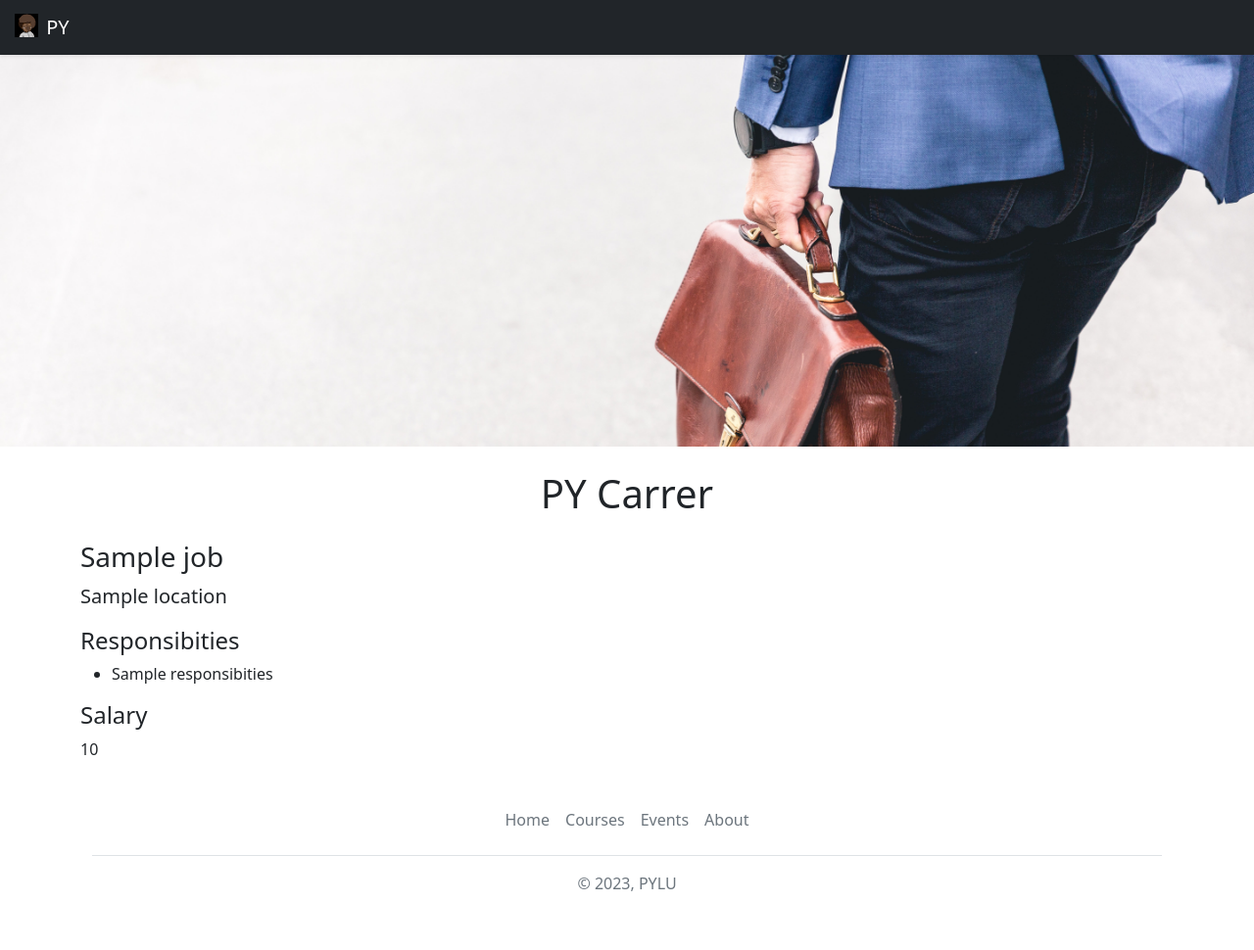
After one commit to pylu0923/flask__test_project_v2, a Flask app: template templates/jobpage.html in a window 1280 px wide. The commit adds this page. Shown: the whole page at 98% size. Run offline with Flask 3, Linux system fonts and the light colour scheme; the template is opened without the code that fills it: most values are stand-ins (such as "Sample title", 1, 10 or a date in 2020).

Commit message:
dynamic pages for each job

```diff
--- a/app.py
+++ b/app.py
@@ -1,19 +1,28 @@
 from flask import Flask, render_template, jsonify
-from database import load_from_db
+from database import load_from_db, load_job_from_db
 
 app = Flask(__name__)
-
-
 
 @app.route("/")
 def hello_world():
   JOBS = load_from_db()
-  return render_template('home.html', jobs=JOBS, company_name="PYLU")
+  return render_template('home.html', jobs=JOBS)
 
 
 @app.route("/api/jobs")
 def list_jobs():
+  JOBS = load_from_db()
   return jsonify(JOBS)
+
+@app.route("/job/<id>")
+def show_job(id):
+  job = load_job_from_db(id)
+  if not job:
+    return "not found", 404
+  print(type(job))
+  return render_template('jobpage.html', job=job)
+
+
 
 
 if __name__ == "__main__":
--- /dev/null
+++ b/templates/banner.html
@@ -0,0 +1,11 @@
+<style>
+      #banner {
+        height:400px;
+        width:100%;
+        object-fit:cover;
+        margin-bottom:16px;
+        object-position: 0 10%;
+      }
+</style>
+<!--flask可以把local的資料夾內的圖檔以URL方式呈現, 放在static資料夾, url = flask domain/static/filename, 圖檔可以參考unsplash website -->
+<img class= "img-fluid" id = "banner" src = "https://flasktestprojectv2.py0608.repl.co/static/work.jpg">
--- /dev/null
+++ b/templates/bootstrap.html
@@ -0,0 +1,7 @@
+<!--     google字體import -->
+    <link href="https://fonts.googleapis.com/css?family=Noto+Sans+TC&display=swap" rel="stylesheet">
+<!--          參考網址 https://getbootstrap.com/docs/5.2/components/accordion/ -->
+<!--    要用bootstrap template 加兩個meta tag and link from bootstrap website -->
+    <meta charset="utf-8">
+    <meta name="viewport" content="width=device-width, initial-scale=1">
+    <link href="https://cdn.jsdelivr.net/npm/bootstrap@5.2.3/dist/css/bootstrap.min.css" rel="stylesheet" integrity="sha384-rbsA2VBKQhggwzxH7pPCaAqO46MgnOM80zW1RWuH61DGLwZJEdK2Kadq2F9CUG65" crossorigin="anonymous">
--- a/templates/jobitem.html
+++ b/templates/jobitem.html
@@ -22,7 +22,7 @@
   </div>
   <div class="col-2">
 <!--     mailto模板可以去mailto generator去打然後copy到mailto後面就好 -->
-    <a type="button" class="btn btn-outline-primary" href="mailto:mailto:pylu0923@gmail.com?subject=job%20application&body=name%20%3A%0D%0Aage%20%3A%0D%0Alinkedin%20%3A">
+    <a type="button" class="btn btn-outline-primary" href="/job/{{job['id']}}">
         Apply!
     </a>
   </div>
--- /dev/null
+++ b/templates/jobpage.html
@@ -0,0 +1,32 @@
+<!DOCTYPE html>
+<html>
+  <head>
+    <title>{{job['title']}} - PY Career</title>
+    {% include 'bootstrap.html' %}
+
+  </head>
+  <body>
+    {% include 'nav.html' %}
+    {% include 'banner.html' %}
+    <!--     套入bootstrap CSS後 div tag class 設成container就會自動置中 -->
+    <div class="container">
+<!--       mt-2 mb-4 表示margintop, margin bottom 2,4表示margin多寡 text-center, bootstrap模板-->
+      <h1 class="text-center mt-2 mb-4">PY Carrer</h1>
+      <h3 class="mb-2">{{job.title}}</h1>
+      <p class="mt-0 lead">{{job.location}}</p>
+      <h4>Responsibities</h4>
+<!--       ul = unordered list  li = list item
+           ol = order list-->
+      <ul>
+        {% if job['responsibities'] %}
+        {% for line in job['responsibities'].split("\n") %}
+          <li>{{line}}</li>
+        {% endfor %}
+        {% endif %}
+      </ul>
+      <h4>Salary</h4>
+      <p>{{job['salary']}}</p>
+     {% include 'footer.html' %}
+    </div>
+  </body>
+</html>
--- a/templates/nav.html
+++ b/templates/nav.html
@@ -2,7 +2,8 @@
 sticky-top 可以置頂 但不會讓網頁內容也跑到最上面去, 或是多做一個div tag空出一個方格-->
 <nav class="navbar sticky-top shadow-sm navbar-dark bg-dark">
   <div class="container-fluid">
-    <a class="navbar-brand" href="#">
+<!--     / 就是回到首頁 -->
+    <a class="navbar-brand" href="/">
       <img src="/static/logo.svg" alt="Logo" width="30" height="24" class="d-inline-block align-text-top">
       PY
     </a>
```
Also changed, not shown: database.py (+10 -4 lines), templates/home.html (+5 -16 lines), test_db.py (added, +20 -0 lines), static/work.jpg (added).
